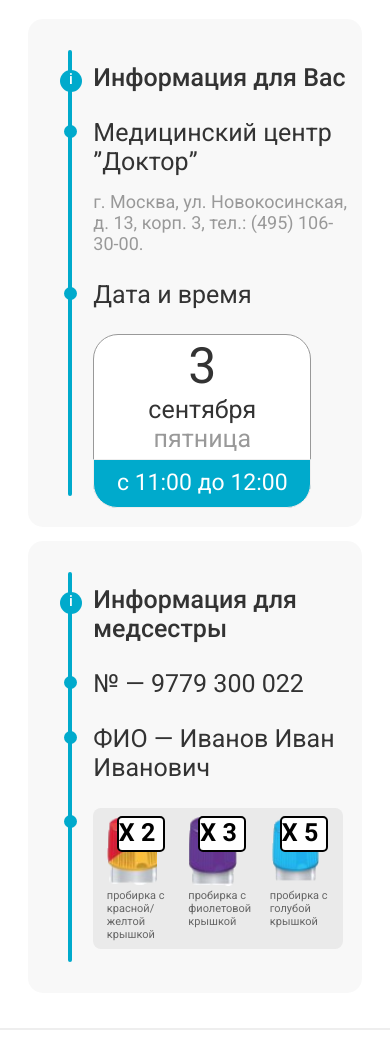
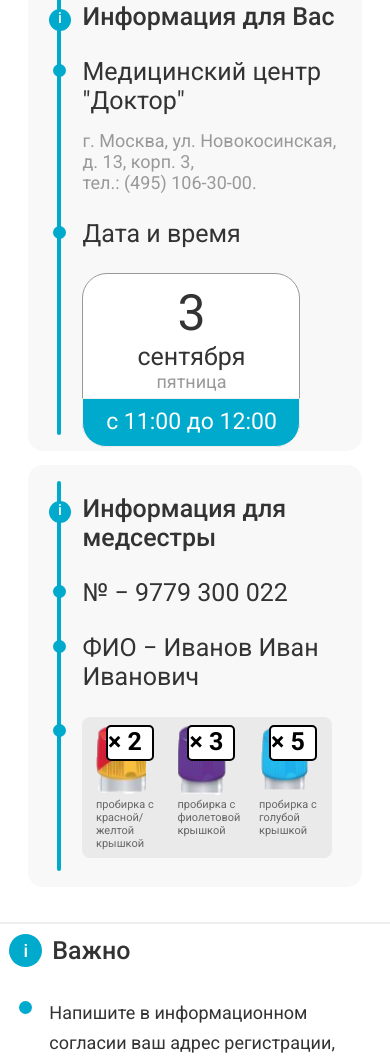
Before and after one commit to gaspid/lab4u, a plain HTML site: page index.html in a window 390 px wide. Shown: the part 204-1261 px from the top of the page. Drawn offline with Linux system fonts and the light colour scheme.

Commit message:
fix:review

```diff
--- a/index.css
+++ b/index.css
@@ -137,6 +137,7 @@ header {
 }
 .datetime div:last-child {
 	color: var(--color-dim);
+	font-size: 18px;
 }
 .flask-conteiner {
 	background-color: var(--colot-bg);
@@ -164,7 +165,7 @@ header {
 	color: #000;
 	border: solid 2px #000;
 	position: absolute;
-	margin: 0 0 7px 10px;
+	margin: 0 0 120px 10px;
 }
 .bg {
 	width: 100%;
@@ -227,9 +228,27 @@ header {
 @media (max-width: 799px) {
 	.Card {
 		width: 100%;
+		padding: 0;
 		margin: 7px;
+	}
+	.Card ul {
+		padding-left: 25px;
 	}
 	.instructions-list li {
 		width: 100%;
 	}
+	.test-instructions {
+		padding: 10px 10px;
+	}
 }
+
+@media (max-width: 450px) {
+	.Logo {
+		position: relative;
+		bottom: 48px;
+		left: 18px;
+	}
+	.Numberlist {
+		font-size: 20px;
+	}
+}
--- a/index.html
+++ b/index.html
@@ -12,7 +12,7 @@
 			<header>
 				<div class="Nummer">
 					<div class="Richtung">Направление на анализы</div>
-					<div class="Numberlist">№ 9779 173 696</div>
+					<div class="Numberlist">&#8470 9779 173 696</div>
 				</div>
 				<div class="Logo">
 					<img src="./assets/logo.svg" width="125" alt="logo" />
@@ -24,9 +24,9 @@
 						<ul class="card-ul li-dek">
 							<li>Информация для Вас</li>
 							<li>
-								Медицинский центр ”Доктор”
+								Медицинский центр "Доктор"
 								<div class="Adresse">
-									г. Москва, ул. Новокосинская, д. 13, корп. 3, тел.: (495)
+									г. Москва, ул. Новокосинская, д. 13, корп. 3, <br/>тел.: (495)
 									106-30-00.
 								</div>
 							</li>
@@ -48,12 +48,12 @@
 					<div class="Rectangle">
 						<ul class="card-ul li-dek">
 							<li>Информация для медсестры</li>
-							<li>№ — 9779 300 022</li>
-							<li>ФИО — Иванов Иван Иванович</li>
+							<li>&#8470 &#8722 9779 300 022</li>
+							<li>ФИО &#8722 Иванов Иван Иванович</li>
 							<li>
 								<div class="flask-conteiner">
 									<div class="flask">
-										<div class="caunt">X 2</div>
+										<div class="caunt">&#215 2</div>
 										<div class="info-flask">
 											<img
 												src="./assets/RO.png"
@@ -65,7 +65,7 @@
 										</div>
 									</div>
 									<div class="flask">
-										<div class="caunt">X 3</div>
+										<div class="caunt">&#215 3</div>
 										<div class="info-flask">
 											<img
 												src="./assets/PR.png"
@@ -77,7 +77,7 @@
 										</div>
 									</div>
 									<div class="flask">
-										<div class="caunt">X 5</div>
+										<div class="caunt">&#215 5</div>
 										<div class="info-flask">
 											<img
 												src="./assets/BL.png"
@@ -88,6 +88,7 @@
 											пробирка с голубой крышкой
 										</div>
 									</div>
+
 								</div>
 							</li>
 						</ul>
```
